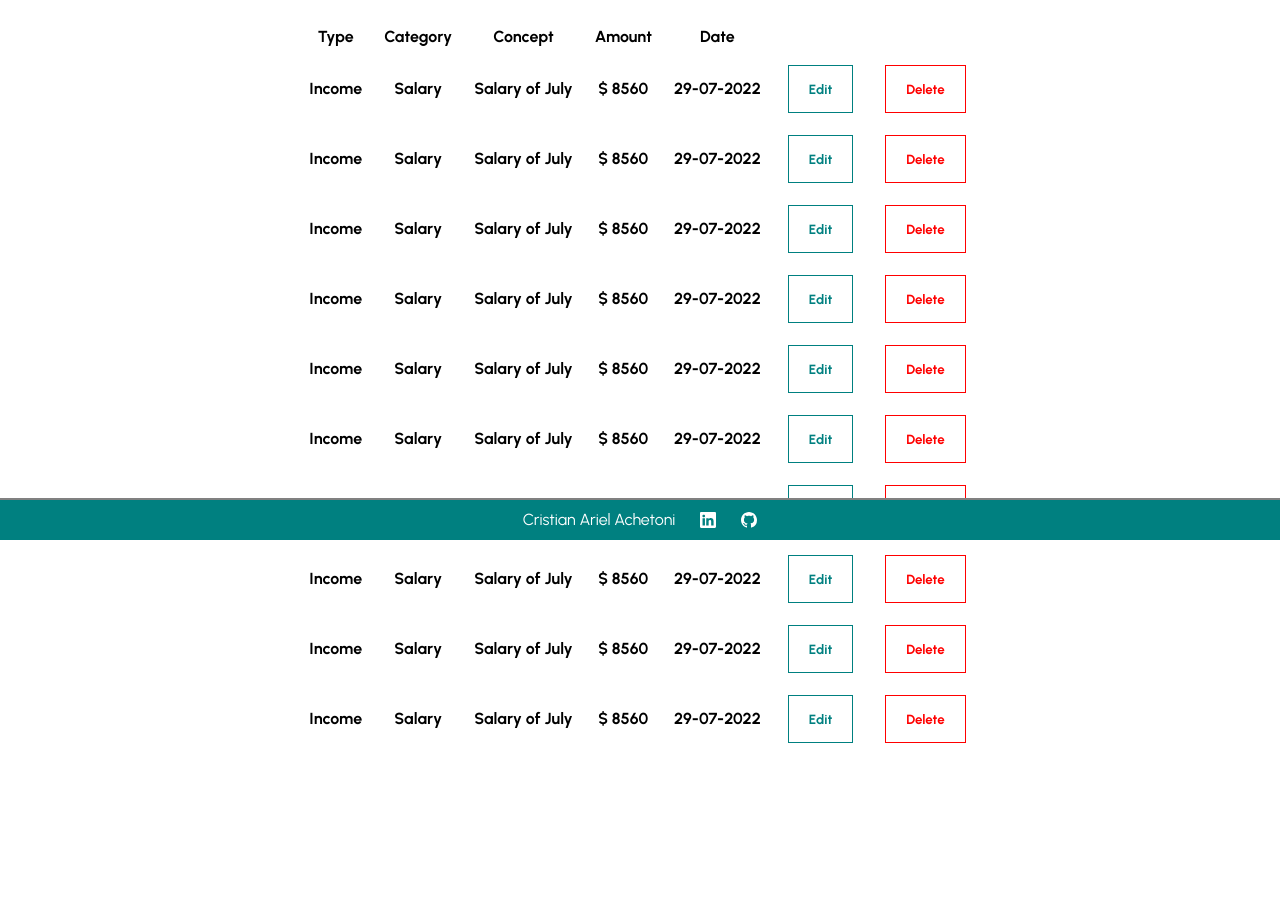
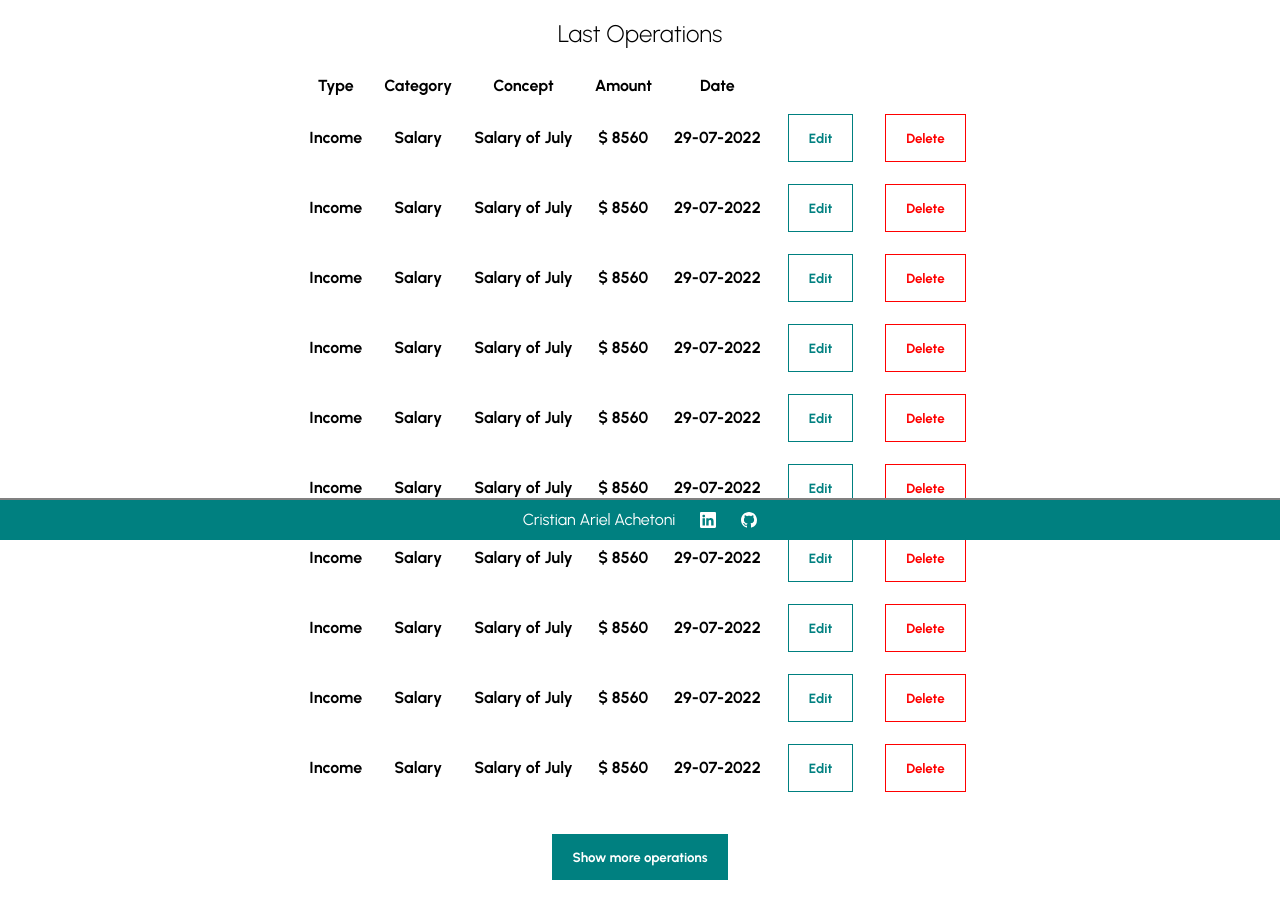
Before and after one commit to crisar0790/CHALLENGE-FULL-STACK, a React (Create React App) app in the folder client/: page / in a window 1280 px wide. Shown: the part 260-1178 px from the top of the page. Before the commit the page ends 1035 px from the top, so only its background shows below. Built offline with nearby package versions, Linux system fonts and the light colour scheme.

Commit message:
creación del componente LastOperations

```diff
--- /dev/null
+++ b/client/src/components/LastOpertions.jsx
@@ -0,0 +1,50 @@
+import React from 'react'
+import styled from 'styled-components';
+import Operations from './Operations';
+
+const Container = styled.div`
+    width: 100%;
+    margin-bottom: 2em;
+    display: flex;
+    align-items: center;
+    justify-content: center;
+`;
+
+const Wrapper = styled.div`
+    padding: 20px;
+    box-sizing: border-box;
+    display: flex;
+    align-items: center;
+    justify-content: center;
+    flex-direction: column;
+`;
+
+const Title = styled.h1`
+    font-size: 24px;
+    font-weight: 300;
+    text-align: center;
+`;
+
+const Button = styled.button`
+    margin: 10px 5px;
+    border: none;
+    padding: 15px 20px;
+    background-color: teal;
+    color: white;
+    font-weight: 700;
+    cursor: pointer;
+`;
+
+const LastOpertions = () => {
+    return (
+        <Container>
+            <Wrapper>
+                <Title>Last Operations</Title>
+                <Operations />
+                <Button>Show more operations</Button>
+            </Wrapper>
+        </Container>
+    )
+}
+
+export default LastOpertions
--- a/client/src/components/Operations.jsx
+++ b/client/src/components/Operations.jsx
@@ -17,6 +17,7 @@ const Table = styled.table`
     margin: auto;
     width: 100%;
     line-height:2rem;
+    overflow-x: auto;
 `;
 
 const THead = styled.thead``;
--- a/client/src/pages/Home.jsx
+++ b/client/src/pages/Home.jsx
@@ -4,7 +4,7 @@ import Footer from '../components/Footer'
 import Navbar from '../components/Navbar'
 import WithoutLogin from '../components/WithoutLogin';
 import styled from 'styled-components';
-import Operations from '../components/Operations';
+import LastOpertions from '../components/LastOpertions';
 
 const Container = styled.div`
     width: 100%;
@@ -24,7 +24,7 @@ const Home = () => {
                 user ?
                 <Container>
                     <Balance />
-                    <Operations />
+                    <LastOpertions />
                 </Container>
                 :
                 <WithoutLogin />
```
